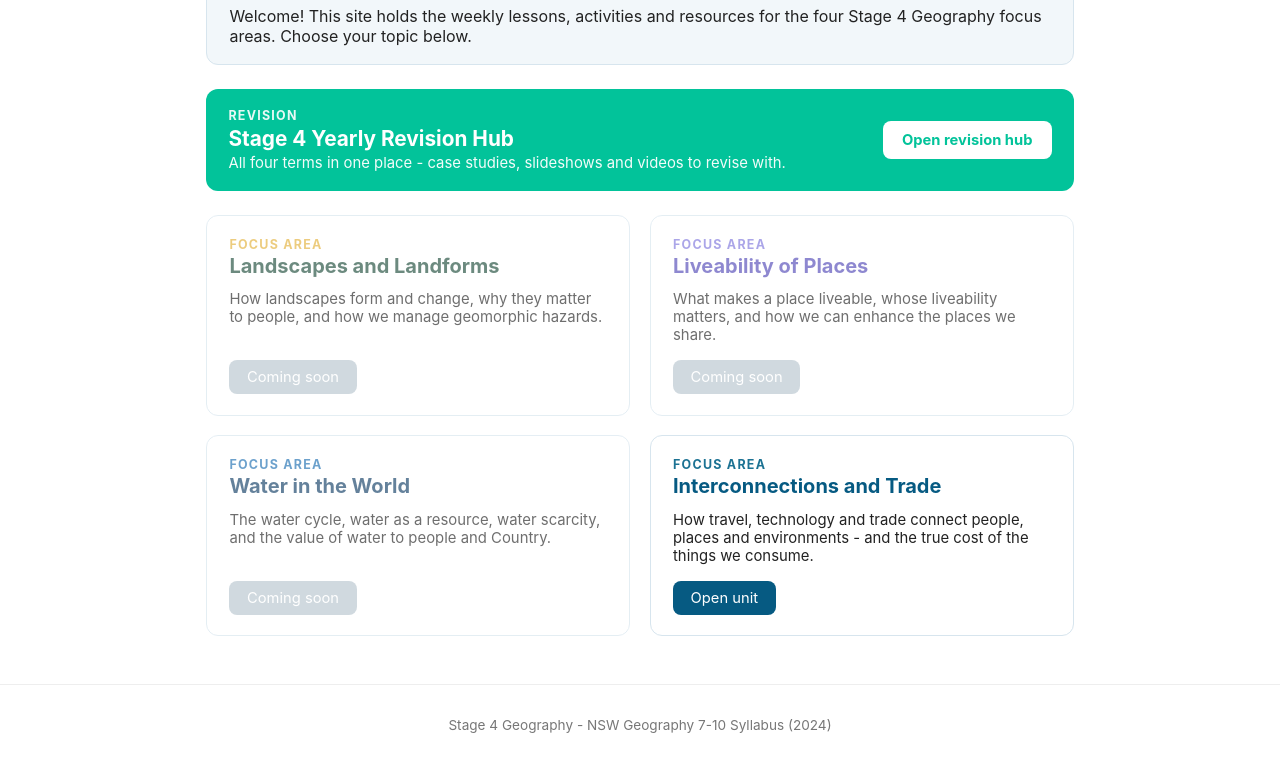
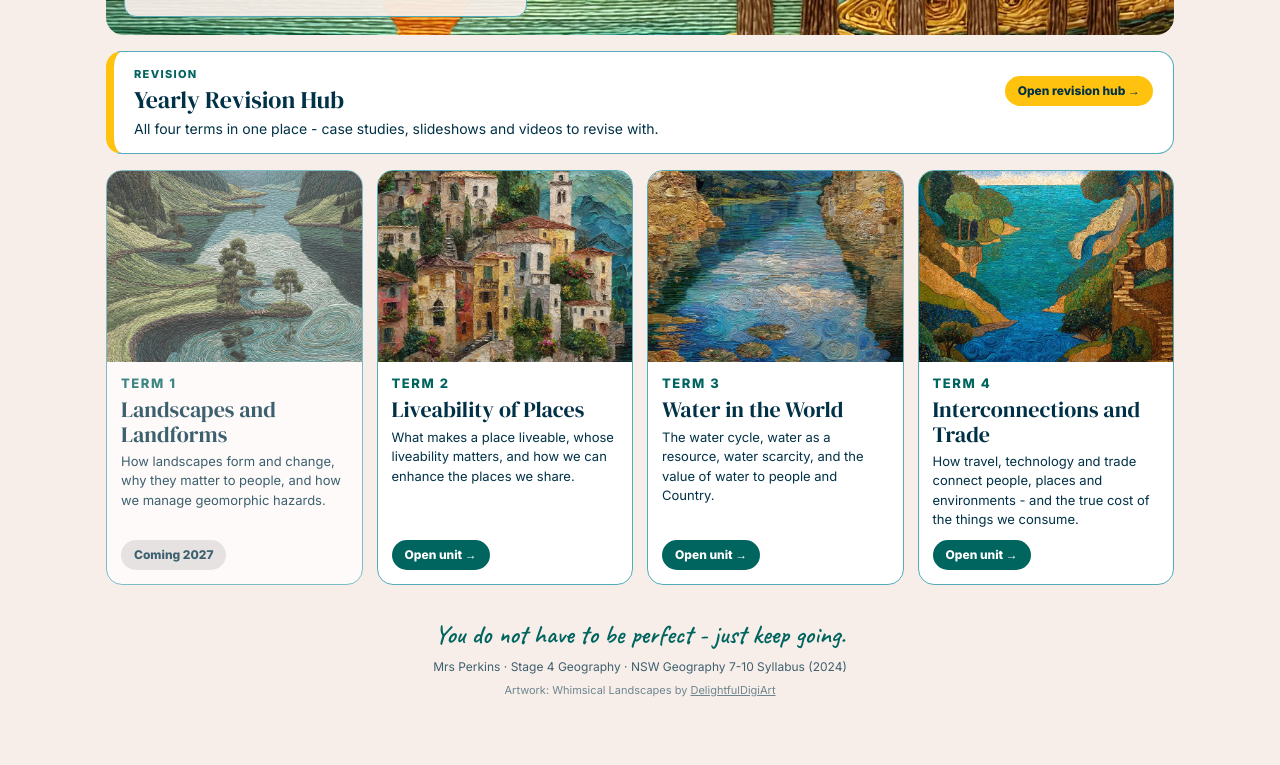
Before and after one commit to mrsperkinsteacher/stage4geo, a plain HTML site: page index.html in a window 1280 px wide. Shown: the part 259-1024 px from the top of the page. After the commit the page ends 983 px from the top, so only its background shows below. Drawn offline with Linux system fonts and the light colour scheme.

Commit message:
New gallery-style home page and Revision Hub with DelightfulDigiArt artwork, links to every built unit, rotating encouragement footer and image credits
Co-Authored-By: Claude Opus 5.5 <noreply@anthropic.com>
Claude-Session: https://claude.ai/code/session_01SrXbcZjSdJ4Ez17A95Xdqk

```diff
--- a/index.html
+++ b/index.html
@@ -4,89 +4,55 @@
 <meta charset="utf-8">
 <meta name="viewport" content="width=device-width, initial-scale=1.0">
 <title>Stage 4 Geography</title>
+<link rel="preconnect" href="https://fonts.googleapis.com"><link href="https://fonts.googleapis.com/css2?family=DM+Serif+Display&family=Inter:wght@400;600;800&family=Caveat:wght@600&display=swap" rel="stylesheet">
 <style>
-  :root { --blue:#065A82; --teal:#1C7293; --midnight:#21295C; --mint:#02C39A;
-          --land:#1E4D3B; --land-gold:#E3B23C; --water:#123F66; --water-mid:#1F6FB2; --live:#534AB7; }
-  * { box-sizing: border-box; }
-  body { font-family: -apple-system, "Segoe UI", Arial, sans-serif; margin:0; color:#222; background:#fff; }
-  .top { background:var(--midnight); color:#fff; padding:2.6rem 1rem; text-align:center; }
-  .top .tophome { margin:0 0 .9rem; }
-  .top .tophome a { color:#fff; opacity:.75; text-decoration:none; font-size:.8rem; letter-spacing:.02em; }
-  .top .tophome a:hover { opacity:1; text-decoration:underline; }
-  .top .kicker { font-size:.85rem; letter-spacing:.12em; text-transform:uppercase; opacity:.8; }
-  .top h1 { margin:.4rem 0 .2rem; font-size:2.2rem; }
-  .top p.sub { margin:0; opacity:.9; }
-  main { max-width:900px; margin:0 auto; padding:1.5rem 1rem 3rem; }
-  .intro { background:#f2f7fa; border:1px solid #d7e5ee; border-radius:12px; padding:1.1rem 1.4rem; margin:1.5rem 0; }
-  .revision-banner { display:flex; align-items:center; justify-content:space-between; gap:1rem; flex-wrap:wrap; background:var(--mint); color:#fff; border-radius:12px; padding:1.2rem 1.4rem; margin:1.5rem 0; }
-  .revision-banner .fa { font-size:.78rem; letter-spacing:.1em; text-transform:uppercase; font-weight:700; opacity:.9; }
-  .revision-banner h2 { margin:.2rem 0; font-size:1.3rem; }
-  .revision-banner p { margin:0; opacity:.95; font-size:.93rem; }
-  .revision-banner a.btn { flex-shrink:0; display:inline-block; color:var(--mint); background:#fff; text-decoration:none; padding:.6rem 1.2rem; border-radius:8px; font-size:.92rem; font-weight:700; }
-  .grid { display:grid; grid-template-columns:1fr 1fr; gap:1.2rem; margin-top:1.5rem; }
-  @media (max-width:640px) { .grid { grid-template-columns:1fr; } }
-  .card { border:1px solid #d7e5ee; border-radius:12px; padding:1.3rem 1.4rem; display:flex; flex-direction:column; }
-  .card h2 { margin:.1rem 0 .4rem; font-size:1.25rem; }
-  .card .fa { font-size:.78rem; letter-spacing:.1em; text-transform:uppercase; font-weight:700; }
-  .card p { font-size:.93rem; margin:.4rem 0 1rem; flex:1; }
-  .card a.btn, .card span.btn { display:inline-block; align-self:flex-start; color:#fff; text-decoration:none; padding:.5rem 1.1rem; border-radius:8px; font-size:.92rem; }
-  .c-land .fa { color:var(--land-gold); } .c-land h2 { color:var(--land); }   .c-land a.btn, .c-land span.btn { background:var(--land); }
-  .c-water .fa { color:var(--water-mid); } .c-water h2 { color:var(--water); } .c-water a.btn, .c-water span.btn { background:var(--water); }
-  .c-inter .fa { color:var(--teal); } .c-inter h2 { color:var(--blue); }  .c-inter a.btn { background:var(--blue); }
-  .c-live .fa { color:#7F77DD; } .c-live h2 { color:var(--live); }    .c-live a.btn, .c-live span.btn { background:var(--live); }
-  .card.soon { opacity:.65; }
-  .card.soon span.btn { background:#b8c6cf; }
-  footer { text-align:center; font-size:.85rem; color:#777; padding:2rem 1rem; border-top:1px solid #eee; }
+*{box-sizing:border-box;margin:0;padding:0}
+html{background:#f7eee9}
+body{background:#f7eee9;min-height:100vh;color:#003146;font-family:Inter,system-ui,sans-serif;line-height:1.5}
+.wrap{max-width:1100px;margin:0 auto;padding:0 16px}
+.top{padding:12px 0 4px}
+h1,h2{font-family:"DM Serif Display",Georgia,serif;font-weight:400}
+.lbl{font-size:11px;font-weight:800;letter-spacing:.12em;text-transform:uppercase;color:#00645f}
+.ban{min-height:250px;border-radius:18px;background-size:cover;background-position:center;display:flex;align-items:flex-end}
+.ban .t{background:rgba(247,238,233,.93);margin:18px;padding:14px 20px;border-radius:12px;border:1px solid #54acb9;max-width:560px}
+.ban h1{font-size:44px;line-height:1.05}
+.hero{background:#ffffff;border:1px solid #54acb9;border-radius:18px;padding:24px;text-align:center}
+.hero h1{font-size:42px;line-height:1.05}.hero .bar{width:60px;height:6px;border-radius:99px;background:#00645f;margin:12px auto 0}
+.intro{margin:16px 0 0;font-size:15px}
+.strip{margin-top:16px;border-radius:16px;background:#ffffff;border:1px solid #54acb9;border-left:8px solid #ffc20e;padding:14px 20px;display:flex;justify-content:space-between;align-items:center;gap:16px;text-decoration:none;color:inherit}
+.strip h2{font-size:24px}
+.grid{display:grid;grid-template-columns:repeat(4,minmax(0,1fr));gap:14px;margin-top:16px}
+.card{border-radius:16px;overflow:hidden;background:#ffffff;text-decoration:none;color:inherit;display:flex;flex-direction:column;border:1px solid #54acb9;transition:transform .15s}
+a.card:hover,a.strip:hover,a.wide:hover{transform:translateY(-3px)}
+.card .pic{aspect-ratio:4/3;background-size:cover;background-position:center}
+.card .in{padding:12px 14px 14px;flex:1;display:flex;flex-direction:column}
+.card h2{font-size:22px;line-height:1.1;margin:4px 0 6px}.card p{font-size:13px}.card .desc{flex:1}
+.go{margin-top:10px;align-self:flex-start;background:#00645f;color:#ffffff;font-weight:800;font-size:12px;border-radius:99px;padding:6px 13px;white-space:nowrap}
+.gold{background:#ffc20e;color:#003146}
+.soon{opacity:.75}.soon .go{background:rgba(127,127,127,.25);color:inherit}.soon .pic{filter:grayscale(.45)}
+.wide{margin-top:14px;border-radius:16px;display:grid;grid-template-columns:220px 1fr auto;align-items:center;gap:18px;background:#ffffff;border:1px solid #54acb9;overflow:hidden;padding-right:18px;text-decoration:none;color:inherit;transition:transform .15s}
+.wide .go{align-self:center;justify-self:start}.wide .pic{height:140px;background-size:cover;background-position:center}.wide h2{font-size:24px}
+.has{font-size:12px;opacity:.85;margin-top:6px}
+.ft{text-align:center;padding:30px 0 26px}.enc{font-family:Caveat,cursive;font-size:26px;color:#00645f;min-height:1.3em}.nm{font-size:12px;opacity:.75;margin-top:4px}.cr{font-size:11px;opacity:.55;margin-top:6px}.cr a{color:inherit}
+.note{font-size:11px;opacity:.55;margin-top:6px}
+@media(max-width:900px){.grid{grid-template-columns:repeat(2,minmax(0,1fr))}}
+@media(max-width:560px){.grid{grid-template-columns:1fr}.ban h1,.hero h1{font-size:34px}.ban .t{margin:10px}.wide{grid-template-columns:1fr;padding:0 0 14px}.wide>div,.wide>span{margin:0 14px}.strip{flex-direction:column;align-items:flex-start}}
 </style>
 <style id="mp-trail-css">.mp-trail{margin:0 0 .6rem!important;padding:0!important;font-size:12px!important;line-height:1.5!important;letter-spacing:.02em!important;font-weight:400!important;text-transform:none!important;text-align:inherit;white-space:nowrap;overflow:hidden;text-overflow:ellipsis;grid-column:1/-1;max-width:none}.mp-trail a{color:inherit!important;text-decoration:none!important;font:inherit!important}.mp-trail a:hover{text-decoration:underline!important}.mp-trail .mp-sep{margin:0 .45em}nav>.mp-trail{max-width:1100px;margin:0 auto!important;padding:.45rem 2rem 0!important}</style>
 </head>
 <body>
-<div class="top">
-  <p class="mp-trail" style="color:rgb(255, 255, 255);opacity:0.85"><a href="https://mrsperkinsteacher.github.io/">Mrs Perkins home</a><span class="mp-sep">/</span><a href="https://mrsperkinsteacher.github.io/stage4geo/">Stage 4 Geography</a></p>
-  <div class="kicker">Stage 4 Geography | NSW Syllabus (2024)</div>
-  <h1>Stage 4 Geography</h1>
-  <p class="sub">Four focus areas. One curious planet.</p>
+<div class="wrap">
+<div class="top"><p class="mp-trail" style="color:rgb(0, 49, 70);opacity:0.85"><a href="https://mrsperkinsteacher.github.io/">Mrs Perkins home</a><span class="mp-sep">/</span><a href="https://mrsperkinsteacher.github.io/stage4geo/">Stage 4 Geography</a></p></div>
+<div class="ban" style="background-image:url(images/banner.webp)"><div class="t"><p class="lbl">Years 7-8 &nbsp;|&nbsp; NSW Syllabus (2024)</p><h1>Stage 4 Geography</h1><p>Four focus areas. One curious planet.</p></div></div>
+<a class="strip" href="revision/"><div><p class="lbl">Revision</p><h2>Yearly Revision Hub</h2><p style="font-size:14px">All four terms in one place - case studies, slideshows and videos to revise with.</p></div><span class="go gold">Open revision hub &rarr;</span></a>
+<div class="grid">
+<div class="card soon"><div class="pic" style="background-image:url(images/landscapes.webp)" role="img" aria-label=""></div><div class="in"><p class="lbl">Term 1</p><h2>Landscapes and Landforms</h2><p class="desc">How landscapes form and change, why they matter to people, and how we manage geomorphic hazards.</p><span class="go">Coming 2027</span></div></div>
+<a class="card" href="liveability/index.html"><div class="pic" style="background-image:url(images/liveability.webp)" role="img" aria-label=""></div><div class="in"><p class="lbl">Term 2</p><h2>Liveability of Places</h2><p class="desc">What makes a place liveable, whose liveability matters, and how we can enhance the places we share.</p><span class="go">Open unit &rarr;</span></div></a>
+<a class="card" href="waterintheworld/index.html"><div class="pic" style="background-image:url(images/water.webp)" role="img" aria-label=""></div><div class="in"><p class="lbl">Term 3</p><h2>Water in the World</h2><p class="desc">The water cycle, water as a resource, water scarcity, and the value of water to people and Country.</p><span class="go">Open unit &rarr;</span></div></a>
+<a class="card" href="interconnections/index.html"><div class="pic" style="background-image:url(images/interconnections.webp)" role="img" aria-label=""></div><div class="in"><p class="lbl">Term 4</p><h2>Interconnections and Trade</h2><p class="desc">How travel, technology and trade connect people, places and environments - and the true cost of the things we consume.</p><span class="go">Open unit &rarr;</span></div></a>
 </div>
-<main>
-  <div class="intro">
-    Welcome! This site holds the weekly lessons, activities and resources for the four Stage 4 Geography focus areas.
-    Choose your topic below.
-  </div>
-  <div class="revision-banner">
-    <div>
-      <div class="fa">Revision</div>
-      <h2>Stage 4 Yearly Revision Hub</h2>
-      <p>All four terms in one place - case studies, slideshows and videos to revise with.</p>
-    </div>
-    <a class="btn" href="revision.html">Open revision hub</a>
-  </div>
-  <div class="grid">
-    <div class="card c-land soon">
-      <div class="fa">Focus Area</div>
-      <h2>Landscapes and Landforms</h2>
-      <p>How landscapes form and change, why they matter to people, and how we manage geomorphic hazards.</p>
-      <span class="btn">Coming soon</span>
-    </div>
-    <div class="card c-live soon">
-      <div class="fa">Focus Area</div>
-      <h2>Liveability of Places</h2>
-      <p>What makes a place liveable, whose liveability matters, and how we can enhance the places we share.</p>
-      <span class="btn">Coming soon</span>
-    </div>
-    <div class="card c-water soon">
-      <div class="fa">Focus Area</div>
-      <h2>Water in the World</h2>
-      <p>The water cycle, water as a resource, water scarcity, and the value of water to people and Country.</p>
-      <span class="btn">Coming soon</span>
-    </div>
-    <div class="card c-inter">
-      <div class="fa">Focus Area</div>
-      <h2>Interconnections and Trade</h2>
-      <p>How travel, technology and trade connect people, places and environments - and the true cost of the things we consume.</p>
-      <a class="btn" href="interconnections/index.html">Open unit</a>
-    </div>
-  </div>
-</main>
-<footer>Stage 4 Geography - NSW Geography 7-10 Syllabus (2024)</footer>
+<footer class="ft"><p class="enc" id="enc"></p><p class="nm">Mrs Perkins &middot; Stage 4 Geography &middot; NSW Geography 7-10 Syllabus (2024)</p><p class="cr">Artwork: Whimsical Landscapes by <a href="https://www.etsy.com/shop/DelightfulDigiArt">DelightfulDigiArt</a></p></footer>
+</div>
+<script>(function(){var L=["Small steps every lesson add up to big understanding.", "Curious minds make great geographers.", "You do not have to be perfect - just keep going.", "Ask the question. Someone else is wondering too.", "Every map started as a blank page.", "Your effort today is tomorrow's confidence.", "Look closer. Geography is everywhere you go.", "Be kind, work hard, and enjoy the journey."];var e=document.getElementById("enc");if(e)e.textContent=L[Math.floor(Math.random()*L.length)];})();</script>
 </body>
 </html>
```
Also changed, not shown: revision/index.html (+47 -45 lines), images/banner.webp (added), images/interconnections.webp (added), images/landscapes.webp (added), images/liveability.webp (added), images/water.webp (added), revision/images/banner.webp (added), revision/images/interconnections.webp (added), revision/images/landscapes.webp (added), revision/images/liveability.webp (added), revision/images/water.webp (added).
